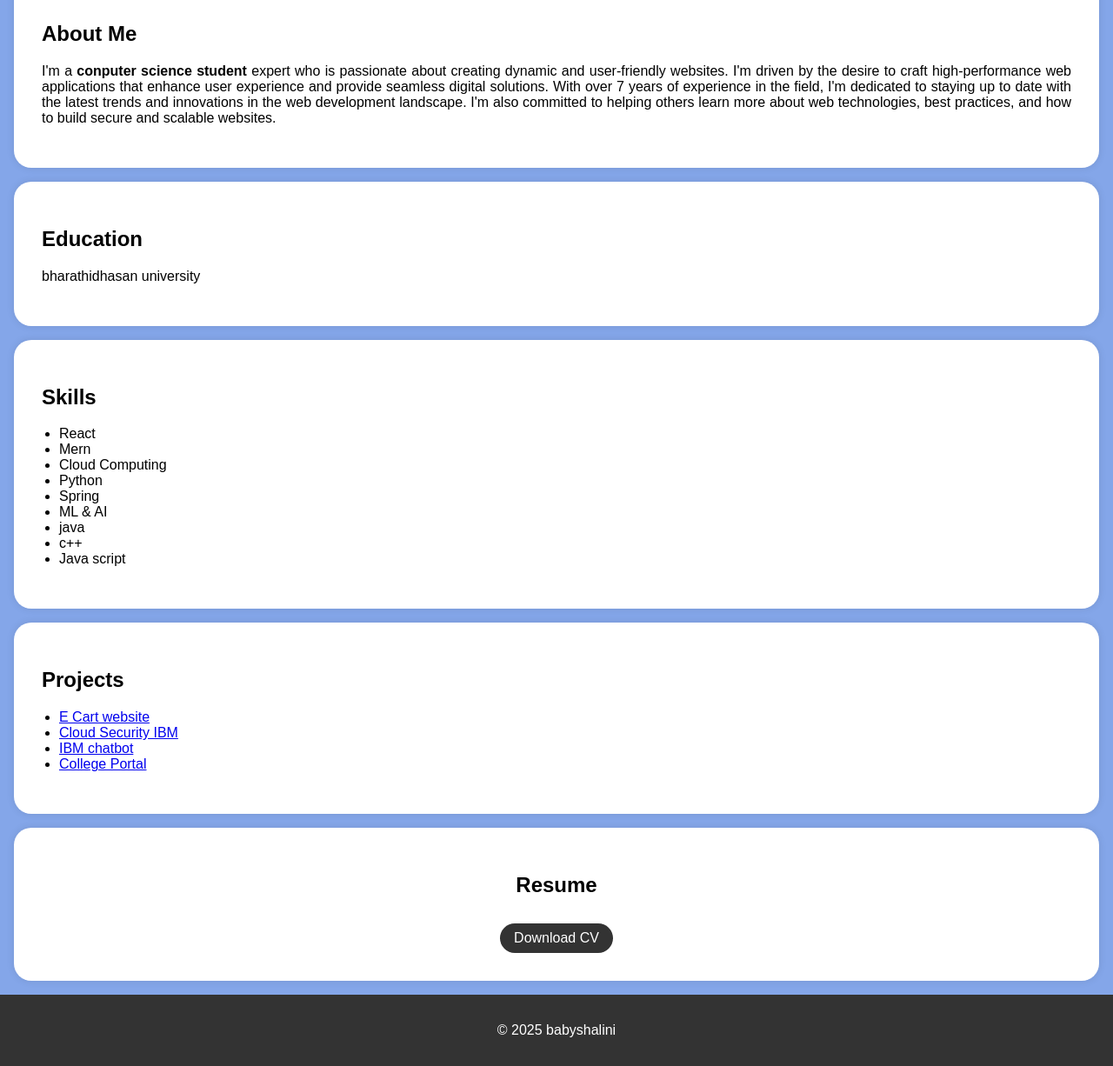
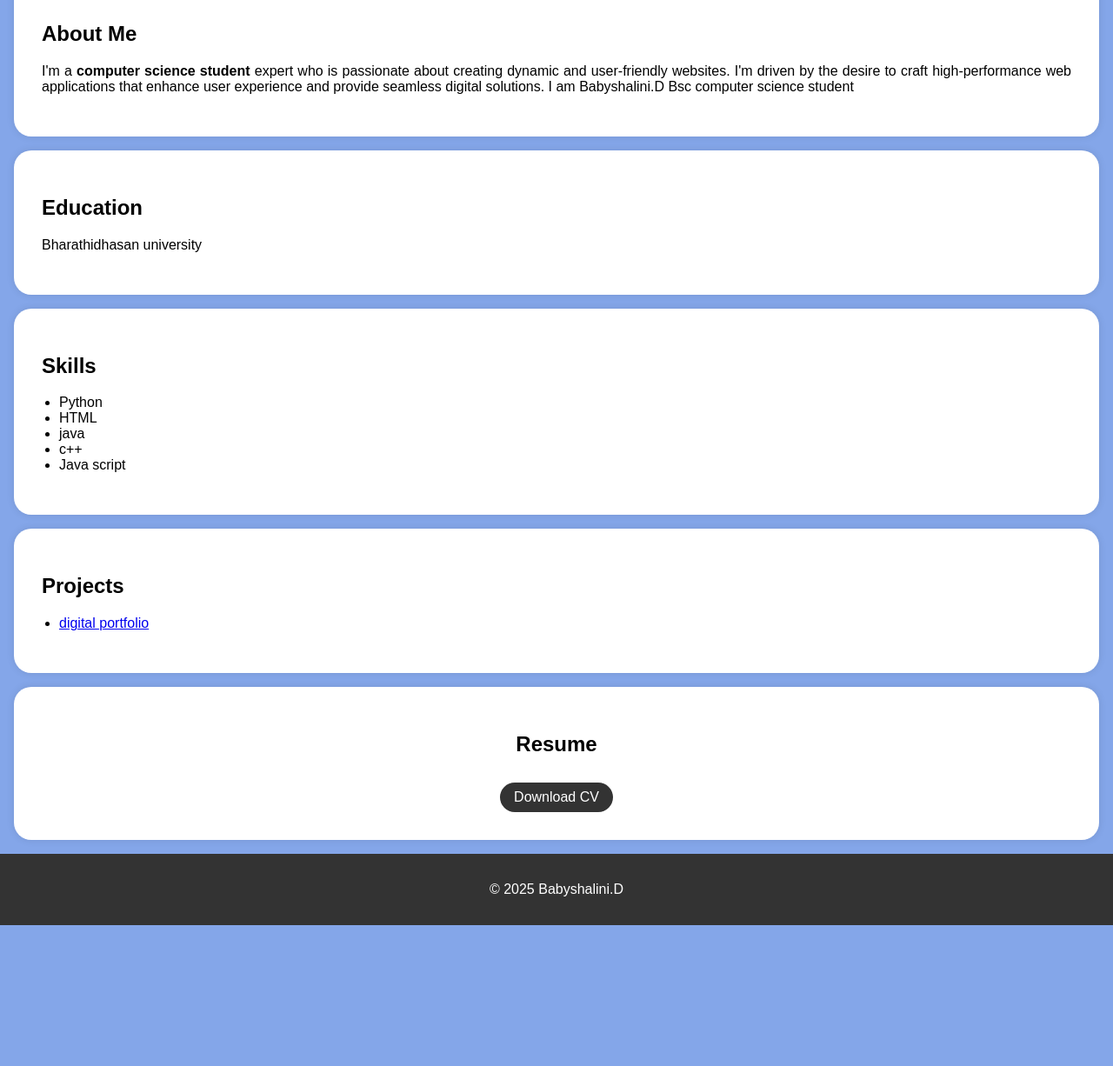
Before and after one commit to BABYSHALINI2005/digital--portfolio, a plain HTML site: page index.html in a window 1280 px wide. Shown: the part 191-1417 px from the top of the page at 87% size. After the commit the page ends 1255 px from the top, so only its background shows below. Drawn offline with Linux system fonts and the light colour scheme.

Commit message:
Update index.html

```diff
--- a/index.html
+++ b/index.html
@@ -95,8 +95,8 @@
     <header>
         <div class="header-content">
             <!-- Add your profile picture here -->
-            <img src="babyshalini.jpg" alt="Your Profile Picture" class="profile-picture">
-          <p>computer science student</p>
+            <img src="baby shalini.jpg.pdf" alt="Your Profile Picture" class="profile-picture">
+          <p>Bsc computer science student</p>
         </div>
     </header>
 
@@ -114,20 +114,16 @@
     <section id="about">
         <div class="section-content">
             <h2>About Me</h2>
-            <p>I'm a <b>conputer science student</b> expert who is passionate about creating dynamic and user-friendly websites.
+            <p>I'm a <b>computer science student</b> expert who is passionate about creating dynamic and user-friendly websites.
                 I'm driven by the desire to craft high-performance web applications that enhance user experience and provide
-                 seamless digital solutions. With over 7 years of experience in the field, I'm dedicated to staying up to date
-                 with the latest trends and innovations in the
-                 web development landscape. I'm also committed to helping others learn more about web technologies,
-                 best practices, and how to build secure and scalable websites.</p>
-
+                 seamless digital solutions. I am Babyshalini.D Bsc computer science student</p>
         </div>
     </section>
 
     <section id="education">
         <div class="section-content">
             <h2>Education</h2>
-            <p>bharathidhasan university</p>
+            <p>Bharathidhasan university</p>
 
 
         </div>
@@ -137,12 +133,8 @@
         <div class="section-content">
             <h2>Skills</h2>
             <ul>
-                <li>React</li>
-                <li>Mern</li>
-                <li>Cloud Computing</li>
                 <li>Python</li>
-                <li>Spring</li>
-                <li>ML & AI</li>
+                <li>HTML</li>
                 <li>java</li>
                 <li>c++</li>
                 <li>Java script</li>
@@ -154,10 +146,7 @@
         <div class="section-content">
             <h2>Projects</h2>
             <ul>
-                <li><a href="#">E Cart website</a></li>
-                <li><a href="#">Cloud Security IBM</a></li>
-                <li><a href="#">IBM chatbot</a></li>
-                <li><a href="#">College Portal</a></li>
+                <li><a href="#">digital portfolio</a></l>
                 <!-- Add more project links here -->
             </ul>
         </div>
@@ -168,14 +157,14 @@
         <div class="section-content">
             <center>
             <h2>Resume</h2>
-            <a href="file.pdf" target="_blank" class="download-button">Download CV</a>
+            <a href="resume.pdf" target="_blank" class="download-button">Download CV</a>
         </center>
         </div>
 
     </section>
 
     <footer>
-        <p>&copy; 2025 babyshalini</p>
+        <p>&copy; 2025 Babyshalini.D</p>
     </footer>
 
     <script>
```
